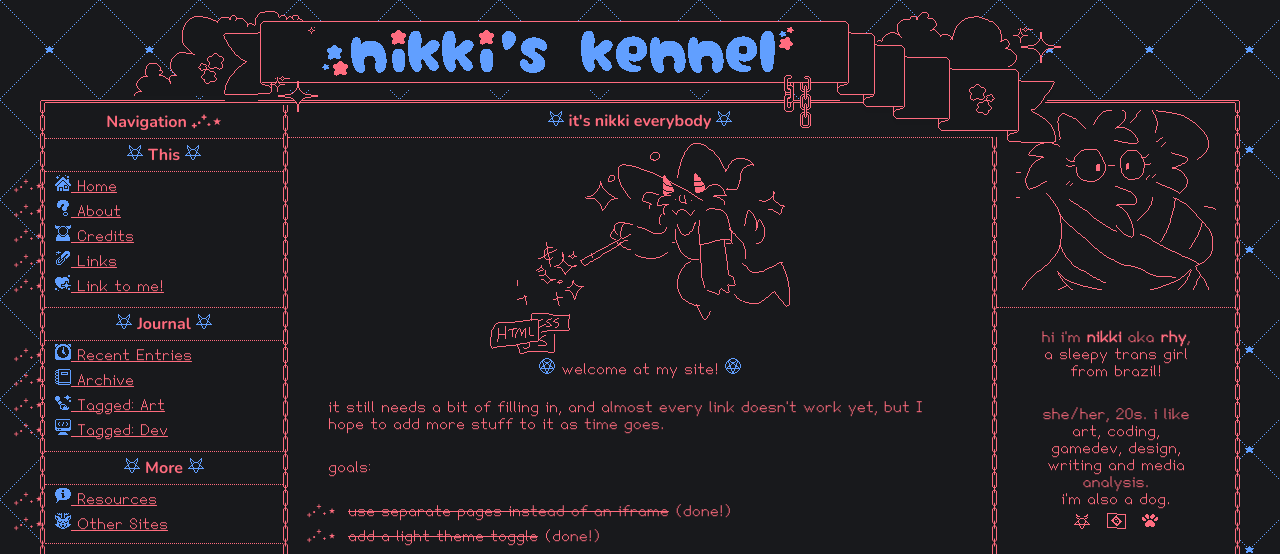
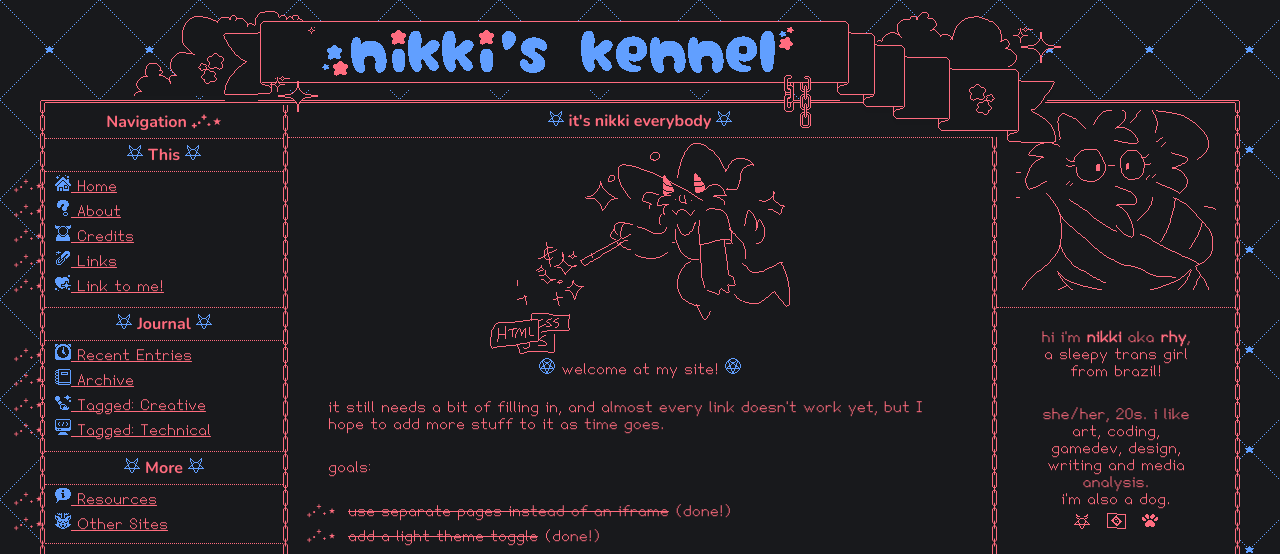
Before and after one commit to rhysuki/website, a Flask app: page / in a window 1280 px wide. Shown: the top 554 px of the page. Run offline with Flask 3, Linux system fonts and the light colour scheme.

Commit message:
Attempt to fix markdown importing error

```diff
--- a/app.py
+++ b/app.py
@@ -1,5 +1,5 @@
 from flask import Flask, g, request, render_template, url_for, make_response
-import markdown # type: ignore
+import markdown
 
 app = Flask(__name__)
 
--- a/templates/main.html.j2
+++ b/templates/main.html.j2
@@ -46,10 +46,10 @@
 					Archive</a></li>
 			<li><a href="https://crouton.net"><img class="color-alt"
 						src="{{ g.load_static('images/icons/paintbrush.gif') }}"> Tagged:
-					Art</a></li>
+					Creative</a></li>
 			<li><a href="https://crouton.net"><img class="color-alt"
 						src="{{ g.load_static('images/icons/monitor.gif') }}"> Tagged:
-					Dev</a> </li>
+					Technical</a> </li>
 		</ul>
 
 		<h3>More</h3>
```
